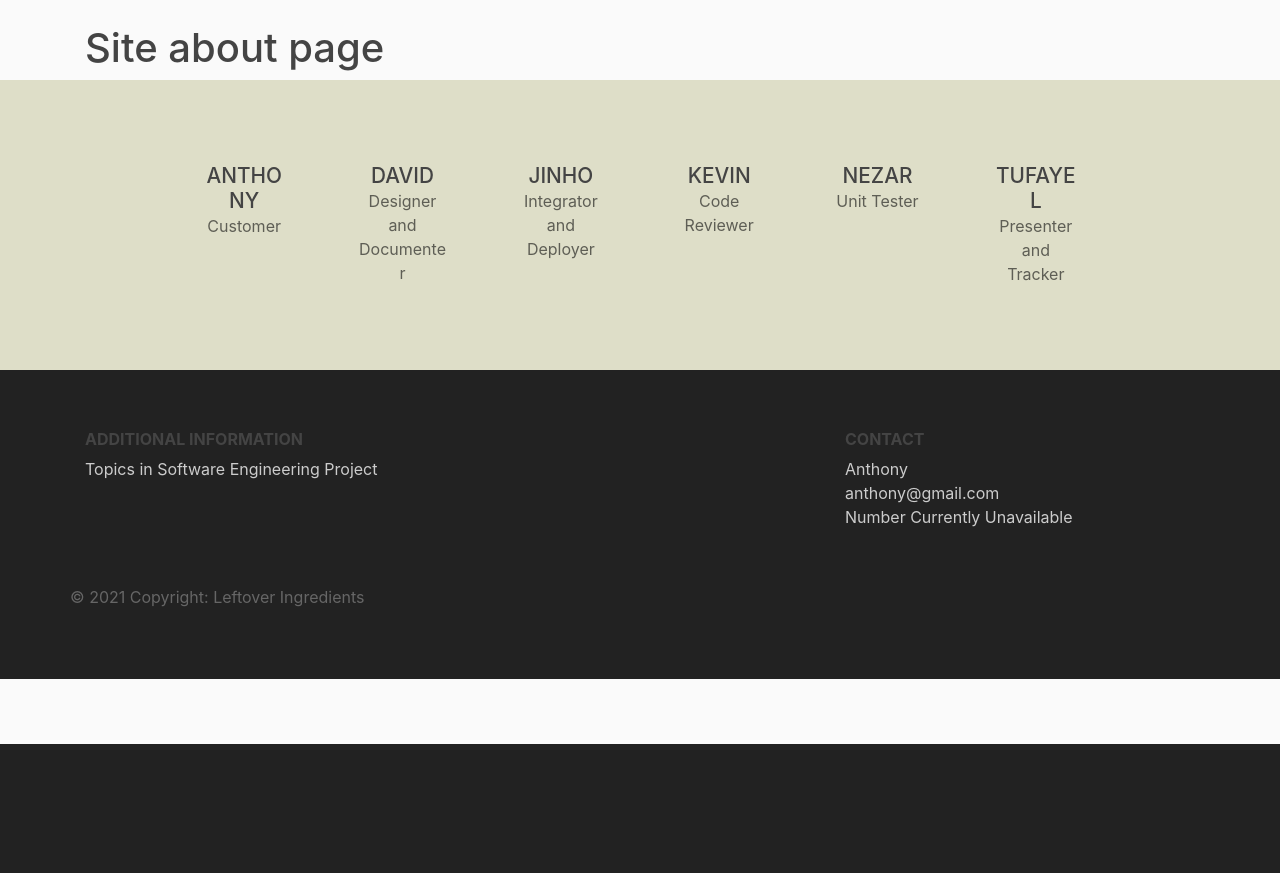
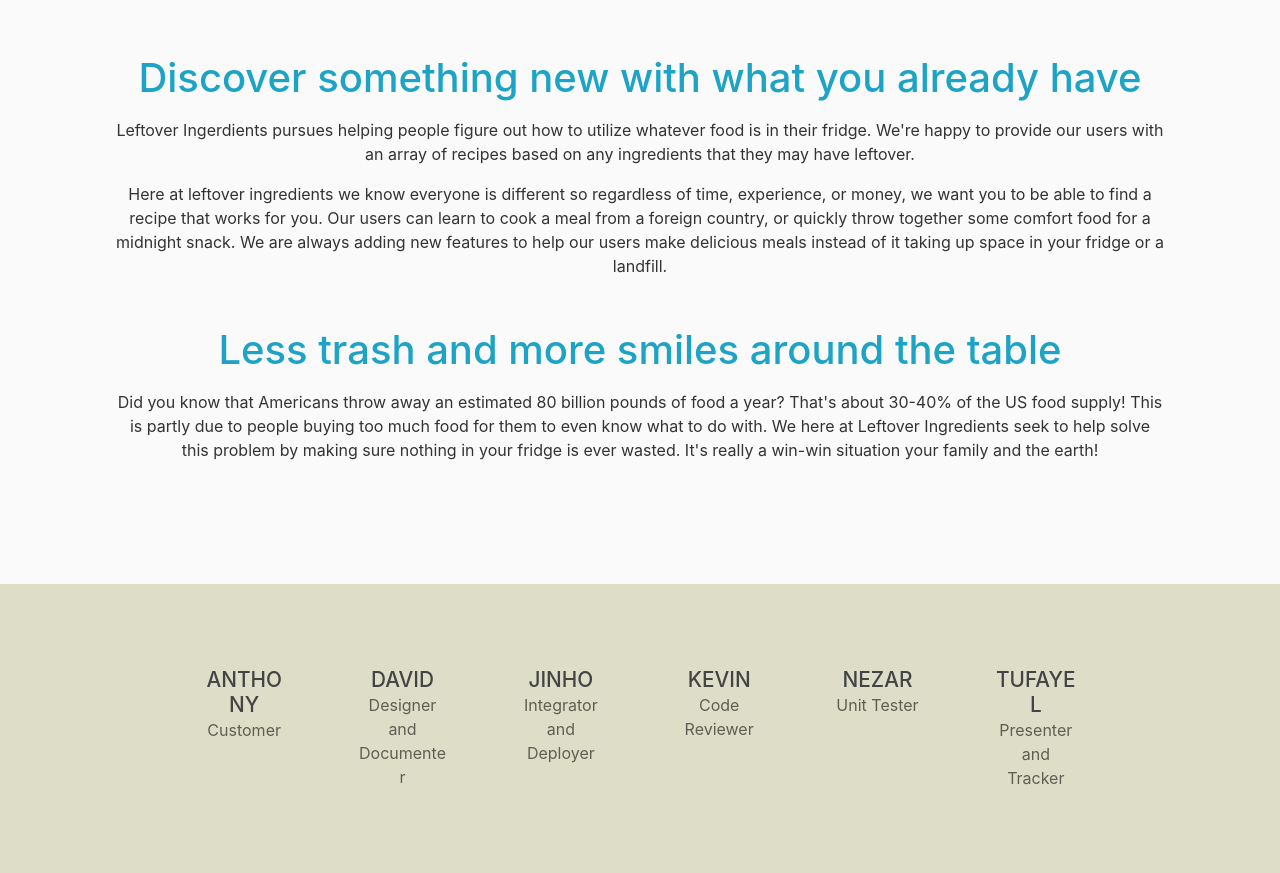
Before and after one commit to CSC-456000-Team/Leftover-Ingredients-, a Django app: page /about/ in a window 1280 px wide. Shown: the part 56-929 px from the top of the page. Before the commit the page ends 800 px from the top, so only its background shows below. Run offline with Django 3.2, Linux system fonts and the light colour scheme; some libraries are stand-ins or nearby versions.

Commit message:
added about page

```diff
--- a/main/static/main/main.css
+++ b/main/static/main/main.css
@@ -176,3 +176,10 @@ a.article-title:hover {
     margin-bottom: 0;
     text-transform: uppercase;
 }
+
+.about{
+    padding: 30px;
+}
+.about h1{
+    color:#1da3c5;
+}
--- a/main/templates/main/about.html
+++ b/main/templates/main/about.html
@@ -1,6 +1,34 @@
 {% extends "main/base.html" %}
 {% block content %}
 
-<h1> Site about page </h1>
+<section class="about">
+    <div class="container-wrapper text-center">
+        <div class="about-title mb-3">
+            <h1>Discover something new with what you already have</h1>
+        </div>
+    <p>
+        Leftover Ingerdients pursues helping people figure out how to utilize whatever food is in their fridge.
+        We're happy to provide our users with an array of recipes based on any ingredients that they may have leftover.
+    </p>
+
+    <p>
+        Here at leftover ingredients we know everyone is different so regardless of time, experience, or money, we want you to be able to find a recipe that works for you.
+        Our users can learn to cook a meal from a foreign country, or quickly throw together some comfort food for a midnight snack.
+        We are always adding new features to help our users make delicious meals instead of it taking up space in your fridge or a landfill.
+    </p>
+
+    <div class="about-title mb-3 mt-5">
+        <h1>Less trash and more smiles around the table</h1>
+    </div>
+
+    <p>
+        Did you know that Americans throw away an estimated 80 billion pounds of food a year? That's about 30-40% of the US food supply!
+        This is partly due to people buying too much food for them to even know what to do with.
+        We here at Leftover Ingredients seek to help solve this problem by making sure nothing in your fridge is ever wasted.
+        It's really a win-win situation your family and the earth!
+    </p>
+    </div>
+</section>
+
 
 {% endblock content %}
--- a/users/templates/users/login.html
+++ b/users/templates/users/login.html
@@ -17,7 +17,7 @@
                     </div>
                 </div>
                 <div class="col-6 text-right">
-                    <a href="forget.html" class="forget-link">Forgot password?</a>
+                    <a href="#" class="forget-link">Forgot password?</a>
                 </div>
             </div>
             <div class="form-group text-center">
```
